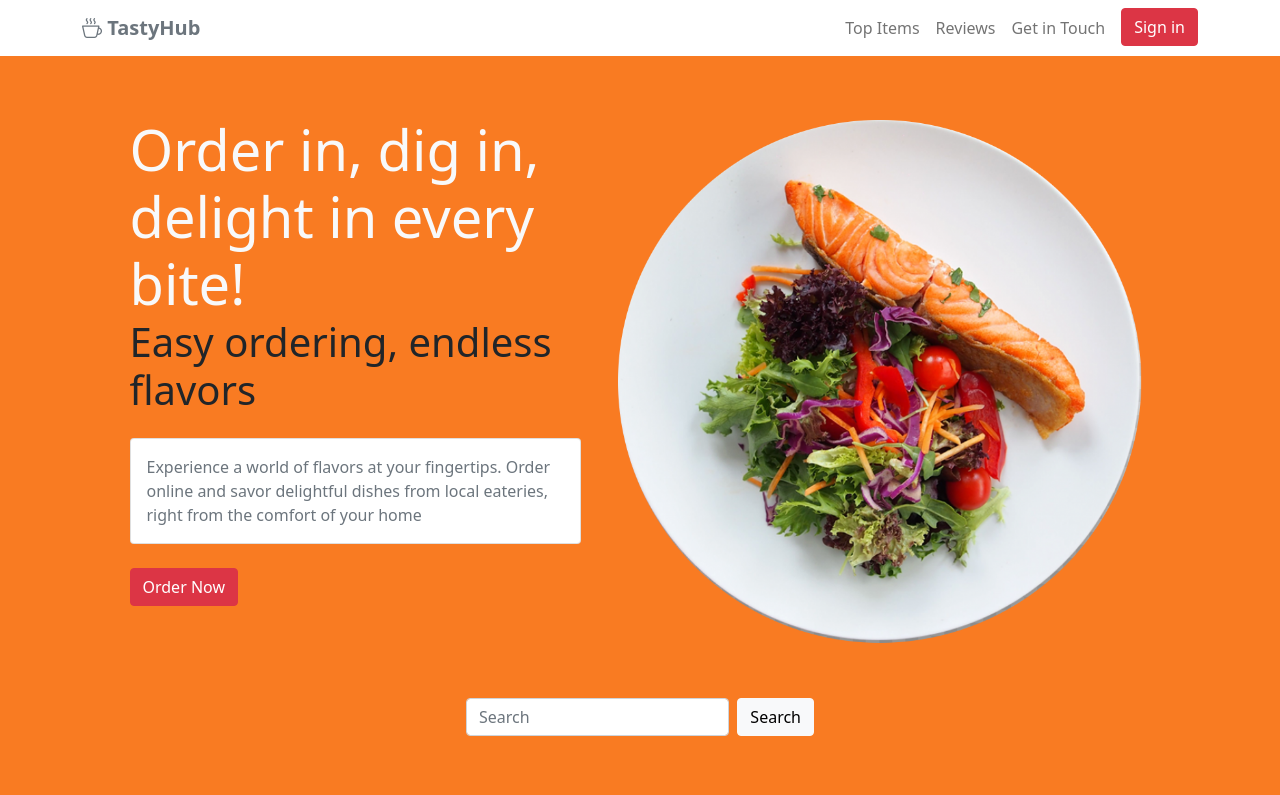
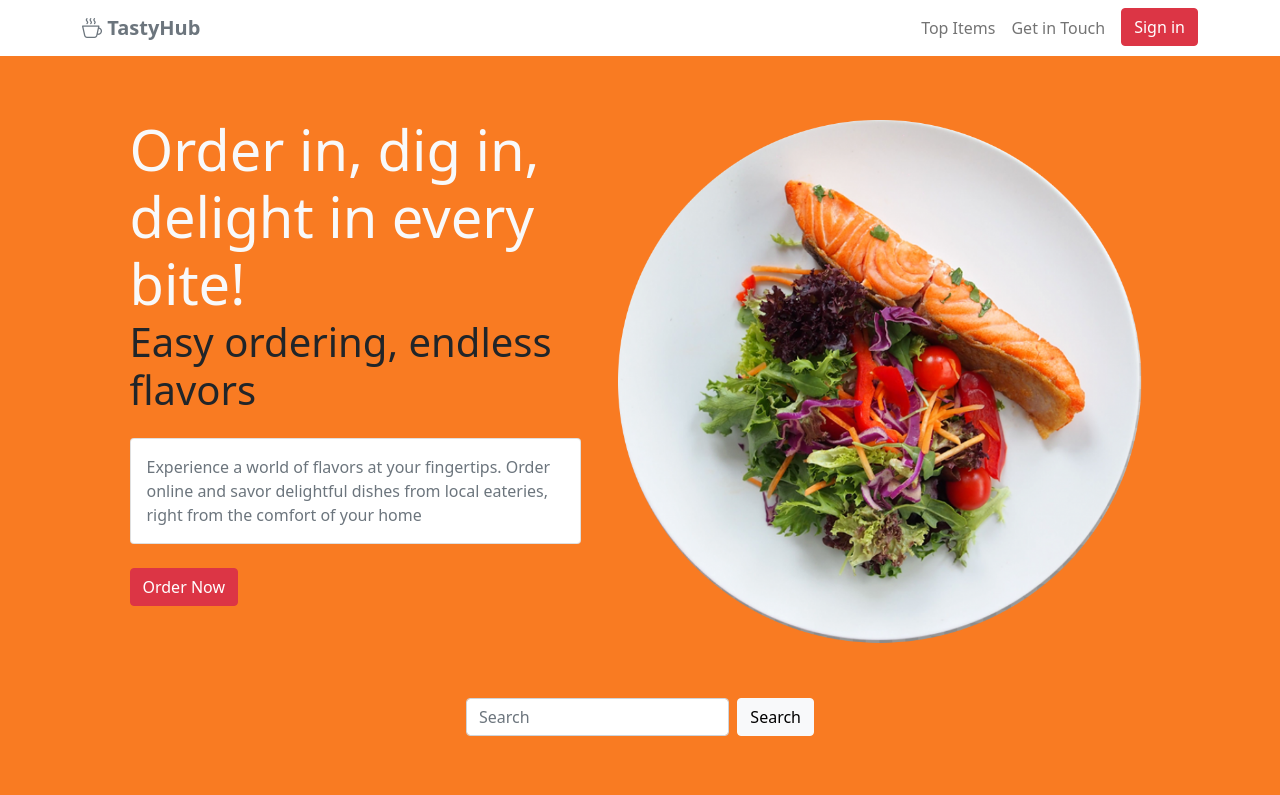
Before and after one commit to RavinduHarshana/Food_Paradise-Ecommoerce-Website, a PHP site: page /home.php in a window 1280 px wide. Shown: the top 795 px of the page. Run offline with PHP 8.4, Linux system fonts and the light colour scheme; data that the repository does not hold is empty.

Commit message:
remove parts

```diff
--- a/header.php
+++ b/header.php
@@ -29,9 +29,7 @@
             <li class="nav-item">
               <a href="#topics" class="nav-link">Top Items</a>
             </li>
-            <li class="nav-item">
-              <a href="#reviews" class="nav-link">Reviews</a>
-            </li>
+
             <li class="nav-item">
               <a href="#contact" class="nav-link">Get in Touch</a>
             </li>
```
